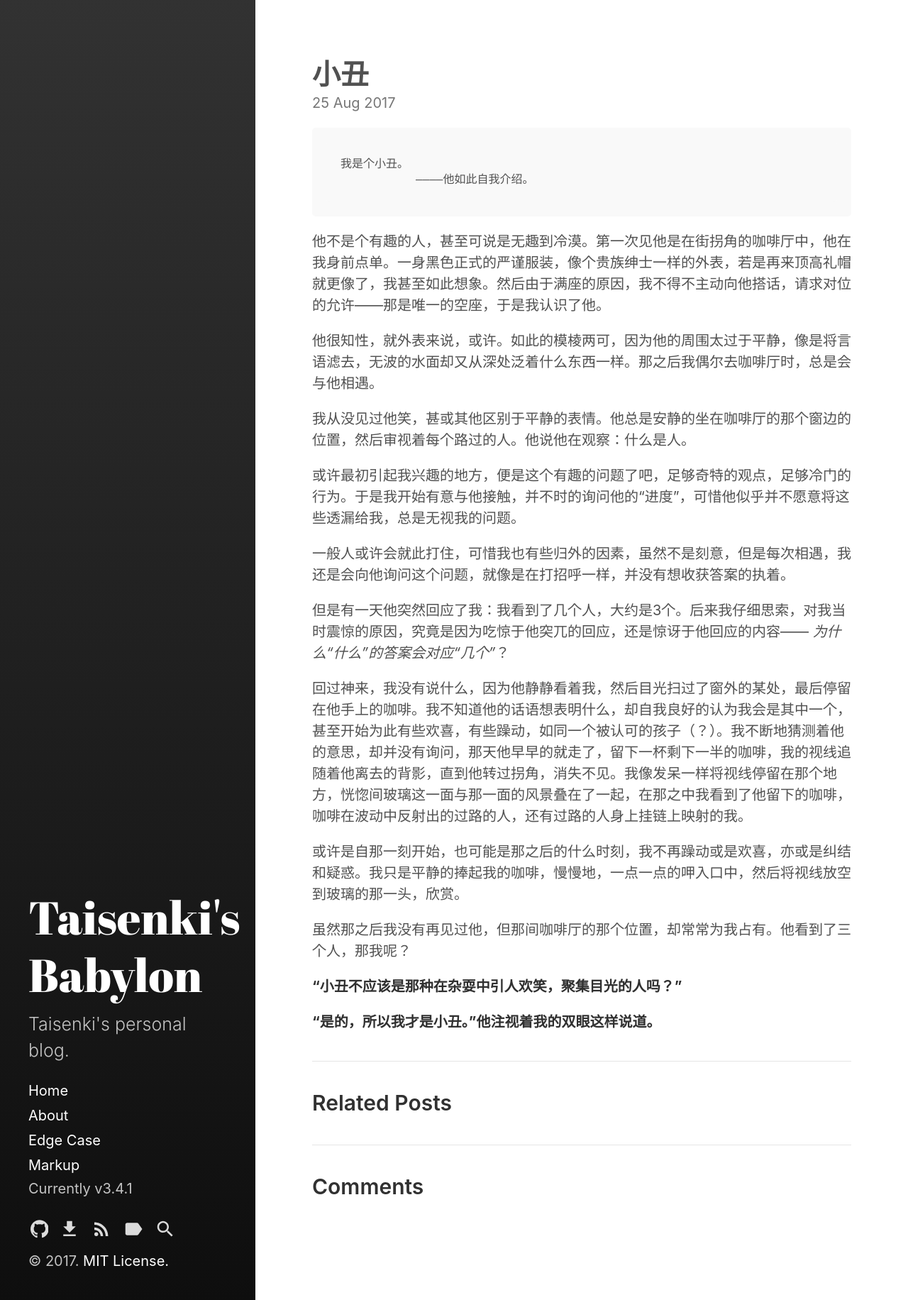
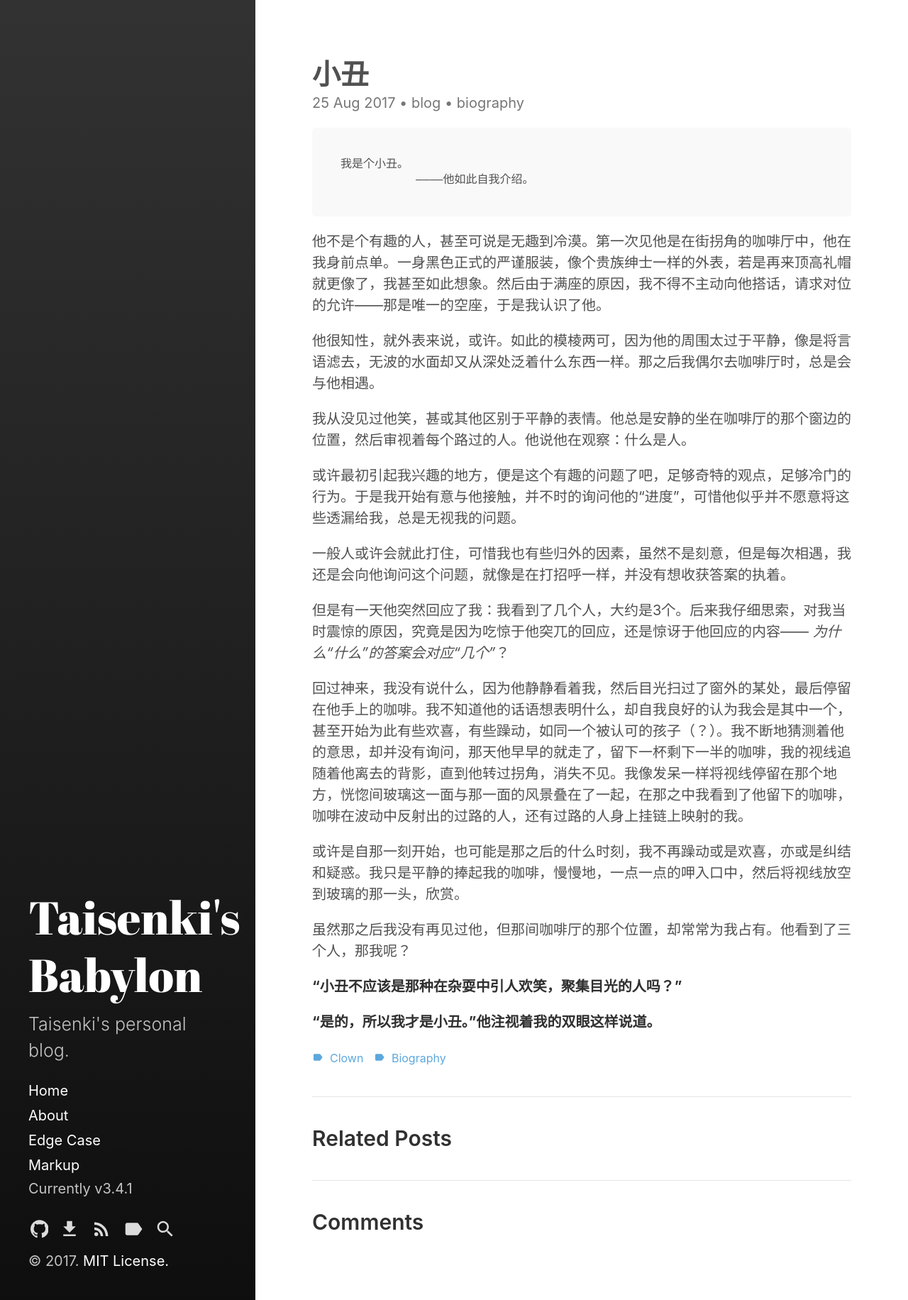
Before and after one commit to taisenki/taisenki.github.io, a Jekyll site: the page built from _posts/2017-08-25-小丑.md, in a window 1280 px wide. Shown: the whole page at 71% size. Built offline with Jekyll 4.4.1, drawn with Linux system fonts in a browser that asks for light colours; comment, search, counter and statistics services are not loaded.

Commit message:
Update 2017-08-25-小丑.md

```diff
--- a/_posts/2017-08-25-小丑.md
+++ b/_posts/2017-08-25-小丑.md
@@ -2,6 +2,8 @@
 layout: post
 title: 小丑
 series: 人物记
+categories: blog biography
+tags: clown biography
 excerpt_separator:  <!--more-->
 ---
 
```
